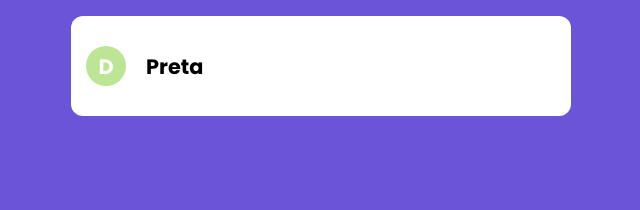
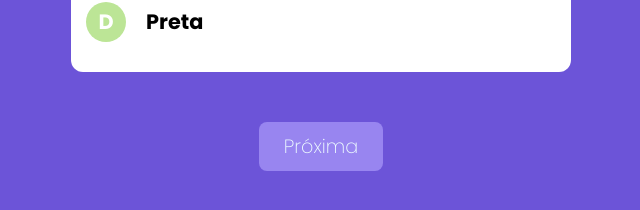
Before and after one commit to LeticiaLopess/quiz, a Next.js app: page / in a window 1280 px wide. Shown: the part 564-774 px from the top of the page, without its empty margins (319-959 px from the left). Built offline with nearby package versions, Linux system fonts and the light colour scheme.

Commit message:
Componente Botão

```diff
--- /dev/null
+++ b/components/Botao.tsx
@@ -0,0 +1,26 @@
+import Link from 'next/link'
+import styles from '../styles/Botao.module.css'
+
+interface BotaoProps {
+    texto: string
+    href?: string
+    onClick?: (e: any) => void
+}
+
+export default function Botao(props: BotaoProps) {
+
+    function renderizarBotao() {
+        return (
+            <button className={styles.botao}
+            onClick={props.onClick}>
+                {props.texto}
+            </button>
+        )
+    }
+    return props.href ? (
+        <Link href={props.href}>
+            {renderizarBotao()}
+        </Link>
+    ) : renderizarBotao()
+
+}
--- a/pages/index.tsx
+++ b/pages/index.tsx
@@ -1,4 +1,5 @@
 import { useState } from 'react'
+import Botao from '../components/Botao'
 import Questao from '../components/Questao'
 import QuestaoModel from '../model/questao'
 import RespostaModel from '../model/resposta'
@@ -27,6 +28,7 @@
   return (
     <div style={{
       display: 'flex',
+      flexDirection: 'column',
       justifyContent: 'center',
       alignItems: 'center',
       height: '100vh',
@@ -37,6 +39,7 @@
         respostaFornecida={respostaFornecida}
         tempoEsgotado={tempoEsgotado}/>
       </>
+      <Botao texto='Próxima' href='/resultado'/>
     </div>
 
   )
--- /dev/null
+++ b/pages/resultado.tsx
@@ -0,0 +1,3 @@
+export default function resultado() {
+
+}
--- /dev/null
+++ b/styles/Botao.module.css
@@ -0,0 +1,10 @@
+.botao {
+    color: azure;
+    border-radius: 8px;
+    font-weight: 200;
+    font-size: 1.2rem;
+    border: none;
+    padding: 10px 25px;
+    background-color: #9885f0;
+    margin-top: 40px;
+}
```
